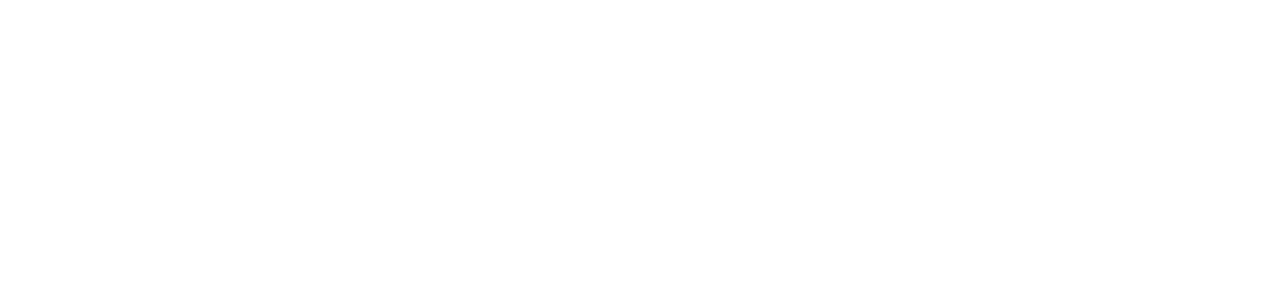
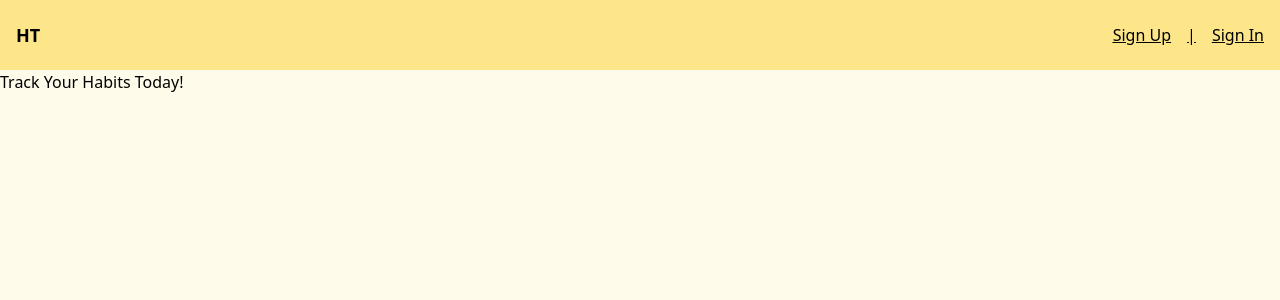
Before and after one commit to SWELLZ/habit-tracker, a React (Create React App) app: page / in a window 1280 px wide. Before the commit this address had no page. Shown: the top 300 px of the page. Built offline with nearby package versions, Linux system fonts and the light colour scheme.

Commit message:
add nav bar

```diff
--- a/src/App.js
+++ b/src/App.js
@@ -1,3 +1,4 @@
+import { Nav } from './components/universalComponents/Nav';
 import { BrowserRouter, Route, Routes } from "react-router-dom";
 import { SignIn } from "./components/userComponents/SignIn";
 import { SignUp } from "./components/userComponents/SignUp";
@@ -5,10 +6,14 @@
 function App() {
   return (
     <BrowserRouter>
+      <Nav />
       <Routes>
         <Route path="/sign-up" element={<SignUp />} />
         <Route path="/sign-in" element={<SignIn />} />
       </Routes>
+      <div className='min-h-screen pt-[70px] bg-amber-50'>
+        <h1>Track Your Habits Today!</h1>
+      </div>
     </BrowserRouter>
   );
 }
--- /dev/null
+++ b/src/components/universalComponents/Nav.jsx
@@ -0,0 +1,25 @@
+import React from "react";
+import { Link } from "react-router-dom";
+import { SignIn } from "../userComponents/SignIn";
+import { SignUp } from "../userComponents/SignUp";
+
+export function Nav() {
+  return (
+    <nav className="flex justify-between absolute top-0 w-full items-center h-[70px] bg-amber-200">
+      <div className="ml-4">
+        <Link to="/" className="text-lg font-bold">
+          HT
+        </Link>
+      </div>
+      <div className="mr-4 flex gap-4 underline">
+        <Link to="/sign-up" element={<SignUp />}>
+          Sign Up
+        </Link>{" "}
+        |
+        <Link to="/sign-in" element={<SignIn />}>
+          Sign In
+        </Link>
+      </div>
+    </nav>
+  );
+}
```
